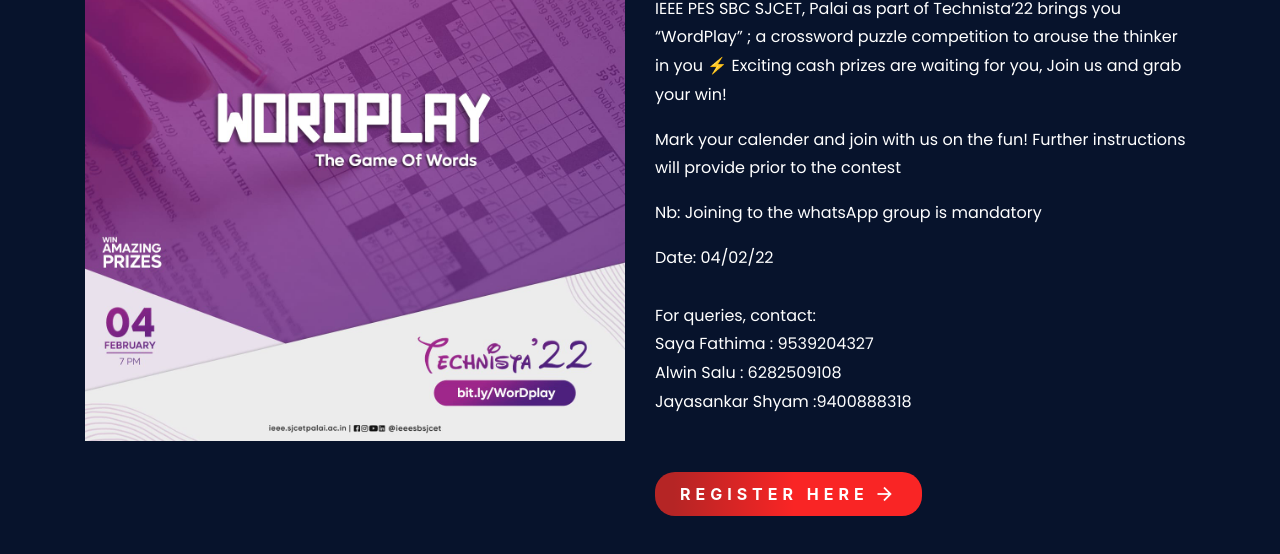
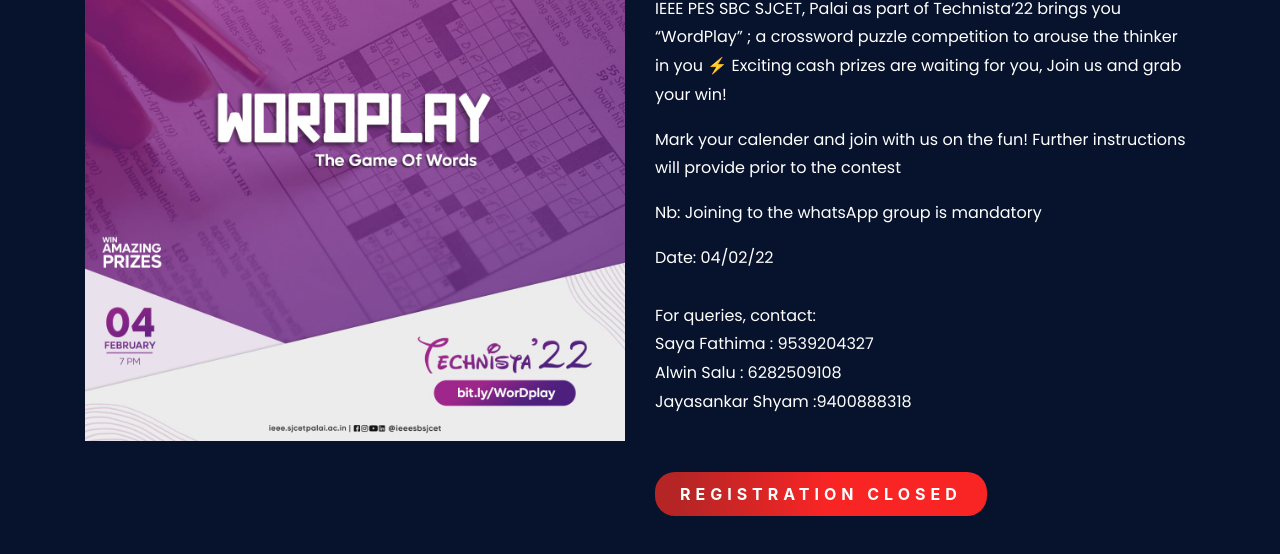
Before and after one commit to jayasankar-shyam/technista22, a plain HTML site: page c/c5.html in a window 1280 px wide. Shown: the part 274-828 px from the top of the page. Drawn offline with nearby package versions, Linux system fonts and the light colour scheme; a script that the page names is missing.

Commit message:
reg close

```diff
--- a/c/c5.html
+++ b/c/c5.html
@@ -87,7 +87,7 @@ Further instructions will provide prior to the contest
 Alwin Salu : 6282509108 <br>
 Jayasankar Shyam :9400888318<br><br>
                 </p>
-                <a href="http://bit.ly/WorDplay" style="text-decoration: none;"> <button class="button-custom" >Register Here <i class="zmdi zmdi-arrow-right zmdi-hc-lg"></i>
+                <a href="https://kutt.it/Sell_me_Up" style="text-decoration: none;"> <button class="button-custom" disabled>Registration Closed
                 </button> </a>
 
             </div>
```
